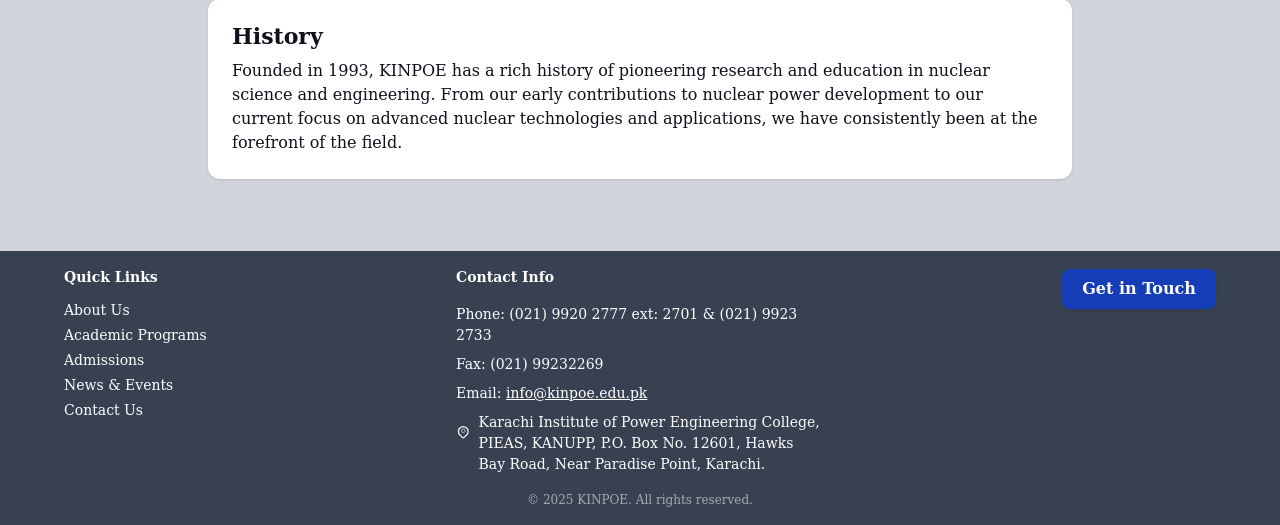
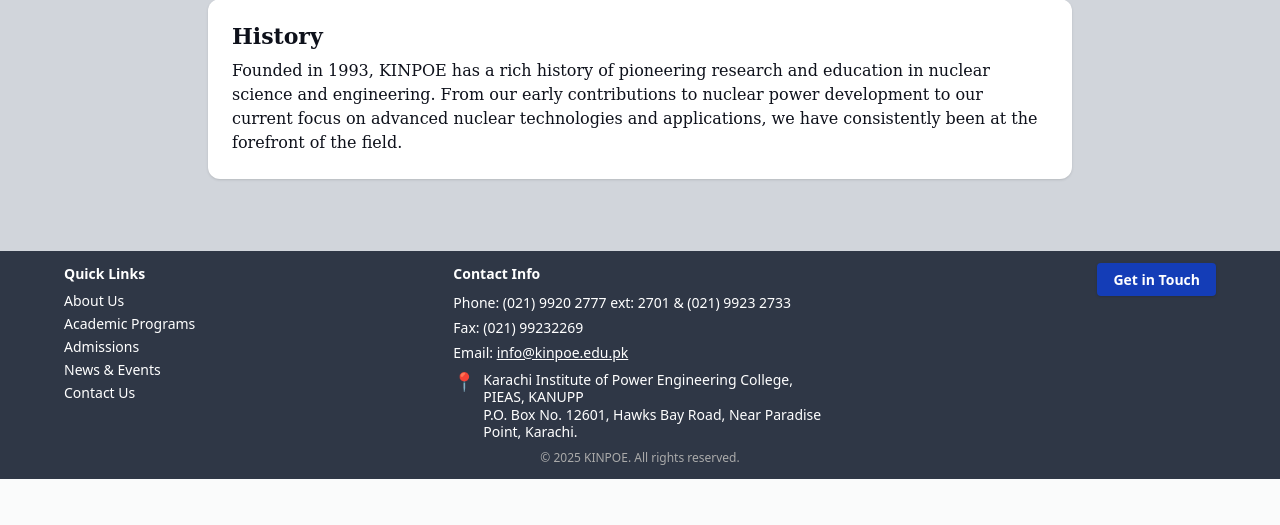
Before and after one commit to sameermurtaza11/university-site, a Flask app: page /about in a window 1280 px wide. Shown: the part 1464-1989 px from the top of the page. After the commit the page ends 1943 px from the top, so only its background shows below. Run offline with Flask 3, Linux system fonts and the light colour scheme; some libraries are stand-ins or nearby versions; some web fonts are replaced.

Commit message:
Modified

```diff
--- a/templates/footer.html
+++ b/templates/footer.html
@@ -1,9 +1,9 @@
-<footer class="w-full bg-gray-700 text-white px-4 py-4">
-  <div class="max-w-6xl mx-auto grid grid-cols-1 md:grid-cols-3 gap-6 text-left">
+<footer class="w-full bg-[#2f3746] text-white px-3 py-3 font-sans text-[14px]">
+  <div class="max-w-6xl mx-auto grid grid-cols-1 md:grid-cols-3 gap-4 text-left">
 
     <!-- Quick Links -->
-    <div class="flex flex-col gap-1 text-[14px]">
-      <span class="font-bold mb-2">Quick Links</span>
+    <div class="flex flex-col gap-0.5">
+      <span class="font-bold mb-1">Quick Links</span>
       <a href="/about" class="hover:text-[#4e6097]">About Us</a>
       <a href="/programs" class="hover:text-[#4e6097]">Academic Programs</a>
       <a href="/apply/1" class="hover:text-[#4e6097]">Admissions</a>
@@ -12,39 +12,32 @@
     </div>
 
     <!-- Contact Info -->
-    <div class="flex flex-col gap-2 text-[14px]">
-      <span class="font-bold mb-2">Contact Info</span>
+    <div class="flex flex-col gap-1">
+      <span class="font-bold mb-1">Contact Info</span>
       <span>Phone: (021) 9920 2777 ext: 2701 & (021) 9923 2733</span>
       <span>Fax: (021) 99232269</span>
-      <span>Email: <a href="mailto:info@kinpoe.edu.pk"
-          class="underline hover:text-[#4e6097]">info@kinpoe.edu.pk</a></span>
-
-      <!-- Address + Icon inline, clickable -->
-      <a href="https://maps.google.com/?q=Karachi+Institute+of+Power+Engineering,+KANUPP,+Karachi" target="_blank"
-        rel="noopener" class="flex flex-row items-stretch justify-evenly hover:text-[#4e6097]">
-        <svg xmlns="http://www.w3.org/2000/svg" class="w-10 h-10 mr-2" fill="none" viewBox="0 0 24 24"
-          stroke="currentColor">
-          <path stroke-linecap="round" stroke-linejoin="round" stroke-width="2"
-            d="M17.657 16.657L13.414 20.9a2 2 0 0 1-2.828 0l-4.243-4.243a8 8 0 1 1 11.314 0z" />
-          <circle cx="12" cy="10" r="3" />
-        </svg>
-        <span>
-          Karachi Institute of Power Engineering College, PIEAS, KANUPP, P.O. Box No. 12601, Hawks Bay Road, Near Paradise Point, Karachi.
+      <span>Email: <a href="mailto:info@kinpoe.edu.pk" class="underline hover:text-[#4e6097]">info@kinpoe.edu.pk</a></span>
+      <!-- Address with inline icon and two-line address -->
+      <a href="https://maps.google.com/?q=Karachi+Institute+of+Power+Engineering,+KANUPP,+Karachi" target="_blank" rel="noopener" class="flex items-start gap-2 hover:text-[#4e6097] mt-1">
+        <span class="text-lg leading-5">📍</span>
+        <span class="leading-tight">
+          Karachi Institute of Power Engineering College, PIEAS, KANUPP<br>
+          P.O. Box No. 12601, Hawks Bay Road, Near Paradise Point, Karachi.
         </span>
       </a>
     </div>
 
     <!-- Get in Touch Button -->
     <div class="flex md:justify-end justify-center items-start">
-      <a href="/contact"
-        class="bg-[#143db7] hover:bg-[#0e111b] text-white font-semibold px-5 py-2 mt-[2px] rounded-lg shadow transition">
+      <a href="/contact.html"
+        class="bg-[#143db7] hover:bg-[#0e111b] text-white font-semibold px-4 py-1.5 mt-0 rounded shadow transition text-[14px]">
         Get in Touch
       </a>
     </div>
   </div>
 
   <!-- Copyright -->
-  <div class="w-full text-center text-[12px] mt-4 text-[#aaa]">
+  <div class="w-full text-center text-[12px] mt-2 text-[#aaa]">
     © 2025 KINPOE. All rights reserved.
   </div>
 </footer>
```
